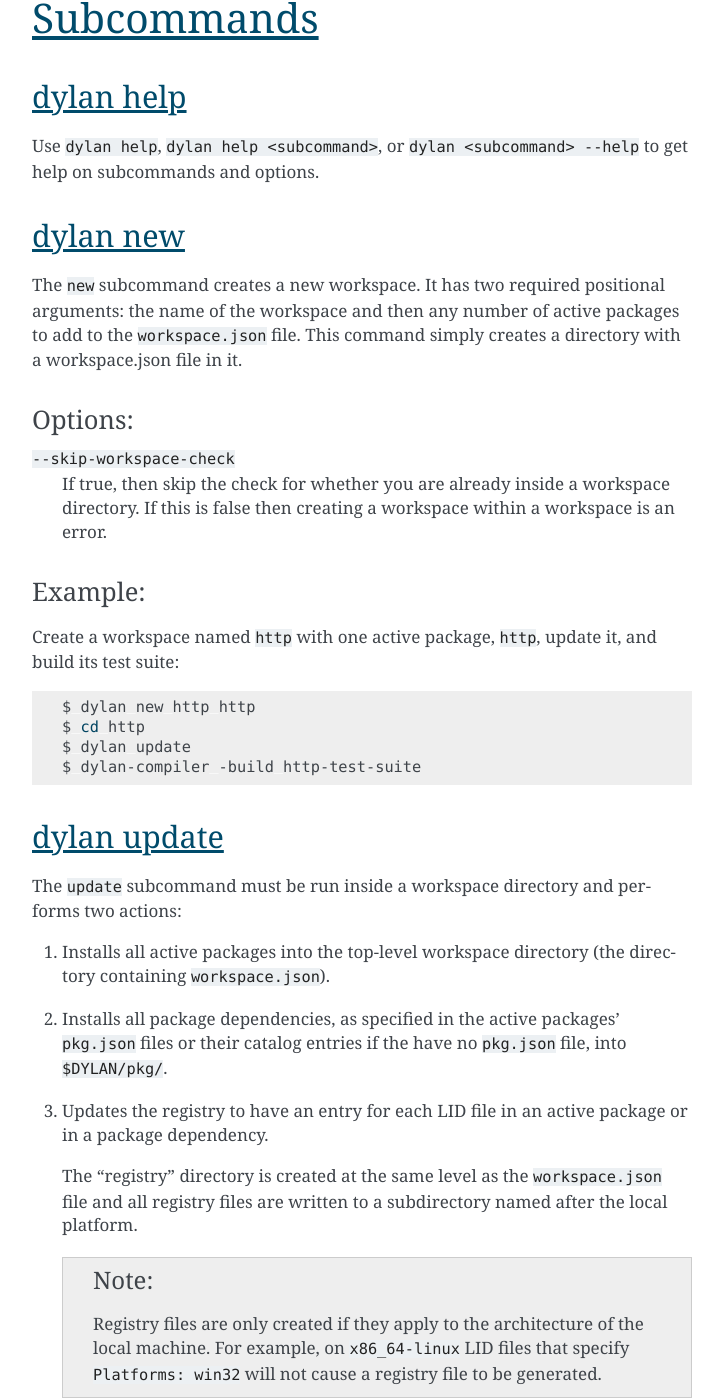
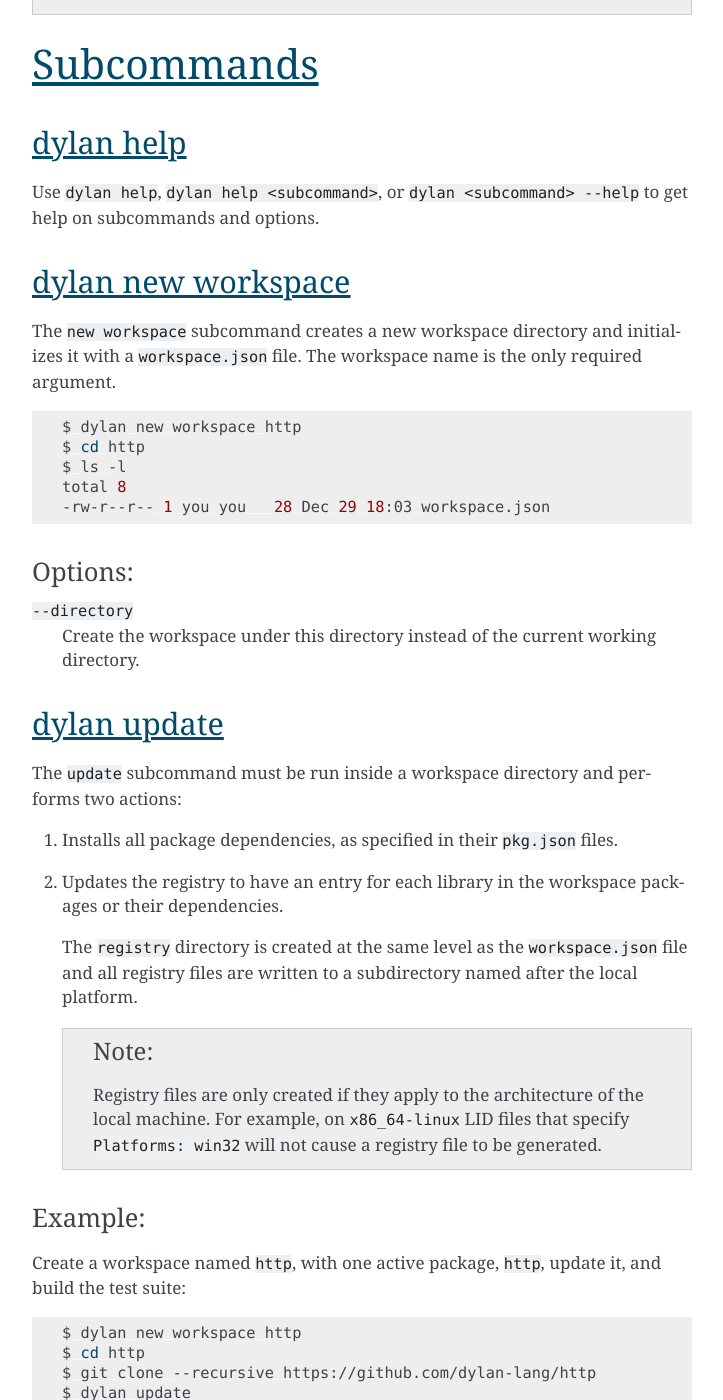
Before and after one commit to dylan-lang/dylan-tool, a Sphinx documentation site: the page built from documentation/source/index.rst, in a window 1280 px wide and 1400 px high, scrolled down 2069 px. Shown: the whole window, without its empty margins (388-1111 px from the left). Built offline with Sphinx 7.4.7, drawn with Linux system fonts in a browser that asks for light colours; some of the changed text lies outside the part shown.

Commit message:
Change the way active packages are handled
Rather than listing active packages in pkg.json we look for `*/pkg.json` in the
workspace directory. Instead of downloading active packages for the user they
must use `git clone` manually instead. This actually simplifies the workflow
for the user since they already know how to clone repos but don't necessarily
know the format of `workspace.json`.

It also moves towards the package manager being agnostic about which source
control system is in use.

There are some ancillary changes:

* Updated deps to command-line-parser@3.1 (for multi-level subcommands) and
  http@1.1 (for HTTPS support, which will be needed to download packages)
  without shelling out to `git`.

* Changed `dylan new` to `dylan new workspace`, with the plan to add `dylan new
  package` and `dylan new library` commands in the future.

* Fairly extensive changes to README.md and basic updates to index.rst.

* Makefile test targets.

```diff
--- a/documentation/source/index.rst
+++ b/documentation/source/index.rst
@@ -53,12 +53,14 @@
     make sure that `$HOME/dylan/bin` is on your `$PATH`.
 
 
-You should now be able to run ``dylan help`` to see a list of subcommands. To fully test
-your installation, try creating a temp workspace and updating it::
+You should now be able to run ``dylan help`` to see a list of subcommands. To
+fully test your installation, try creating a temp workspace and updating
+it. Here's an example using the `logging` library::
 
     $ cd /tmp
-    $ dylan new my-workspace logging
+    $ dylan new workspace my-workspace
     $ cd my-workspace
+    $ git clone --recursive https://github.com/dylan-lang/logging
     $ dylan update
     $ dylan-compiler -build logging-test-suite   # optional
     $ _build/bin/logging-test-suite              # optional
@@ -95,35 +97,28 @@
 on subcommands and options.
 
 .. index::
-   single: dylan new subcommand
-   single: subcommand; dylan new
+   single: dylan new workspace subcommand
+   single: subcommand; dylan new workspace
 
-dylan new
----------
+dylan new workspace
+-------------------
 
-The `new` subcommand creates a new workspace. It has two required positional arguments:
-the name of the workspace and then any number of active packages to add to the
-`workspace.json` file. This command simply creates a directory with a workspace.json file
-in it.
+The `new workspace` subcommand creates a new workspace directory and
+initializes it with a `workspace.json` file. The workspace name is the only
+required argument. ::
+
+  $ dylan new workspace http
+  $ cd http
+  $ ls -l
+  total 8
+  -rw-r--r-- 1 you you   28 Dec 29 18:03 workspace.json
 
 Options:
 ~~~~~~~~
 
-`--skip-workspace-check`
-  If true, then skip the check for whether you are already inside a workspace directory.
-  If this is false then creating a workspace within a workspace is an error.
-
-Example:
-~~~~~~~~
-
-Create a workspace named `http` with one active package, `http`, update it, and build its
-test suite::
-
-   $ dylan new http http
-   $ cd http
-   $ dylan update
-   $ dylan-compiler -build http-test-suite
-
+`--directory`
+  Create the workspace under this directory instead of the current working
+  directory.
 
 .. index::
    single: dylan update subcommand
@@ -139,16 +134,12 @@
 
 The `update` subcommand must be run inside a workspace directory and performs two actions:
 
-1.  Installs all active packages into the top-level workspace directory (the directory
-    containing `workspace.json`).
+#.  Installs all package dependencies, as specified in their `pkg.json` files.
 
-#.  Installs all package dependencies, as specified in the active packages' `pkg.json`
-    files or their catalog entries if the have no `pkg.json` file, into `$DYLAN/pkg/`.
+#.  Updates the registry to have an entry for each library in the workspace
+    packages or their dependencies.
 
-#.  Updates the registry to have an entry for each LID file in an active package or in a
-    package dependency.
-
-    The "registry" directory is created at the same level as the `workspace.json` file
+    The `registry` directory is created at the same level as the `workspace.json` file
     and all registry files are written to a subdirectory named after the local platform.
 
     .. note::
@@ -157,24 +148,20 @@
        machine. For example, on `x86_64-linux` LID files that specify `Platforms: win32`
        will not cause a registry file to be generated.
 
-Options:
-~~~~~~~~
-
-`--skip-workspace-check`
-  If true, then skip the check for whether you are already inside a workspace directory.
-  If this is false then creating a workspace within a workspace is an error.
-
 Example:
 ~~~~~~~~
 
-Create a workspace named `http` with one active package, `http`, update it, and build its
-test suite::
+Create a workspace named `http`, with one active package, `http`, update it, and
+build the test suite::
 
-   $ dylan new http http
+   $ dylan new workspace http
    $ cd http
+   $ git clone --recursive https://github.com/dylan-lang/http
    $ dylan update
-   $ dylan-compiler -build http-test-suite
+   $ dylan-compiler -build http-server-test-suite
 
+Note that `dylan-compiler` must always be invoked in the workspace directory so
+that it can find the `registry` directory.
 
 .. index::
    single: dylan status subcommand
--- a/pkg.json
+++ b/pkg.json
@@ -1,7 +1,8 @@
 {
     "name": "dylan-tool",
     "deps": [
-        "command-line-parser@3.0",
+        "command-line-parser@3.1",
+        "http@1.1",
         "json@1.0",
         "logging@2.1",
         "pacman@0.2",
```
Also changed, not shown: README.md (+136 -125 lines), 2 other files.
